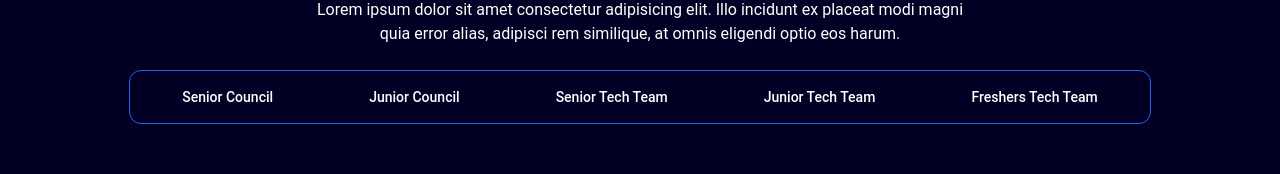
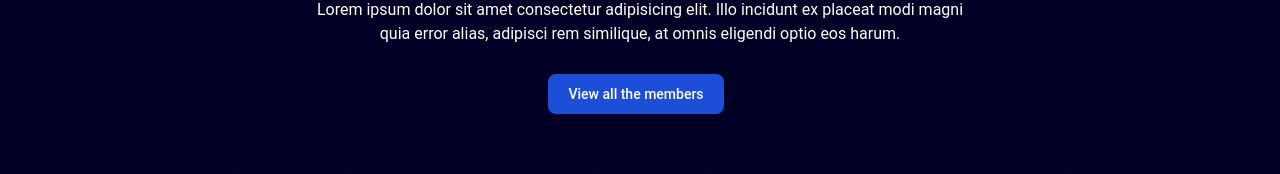
Before and after one commit to namespacecomm/namespace-community-website, a React (Create React App) app: page /team in a window 1280 px wide. Shown: the part 182-356 px from the top of the page. Built offline with nearby package versions, Linux system fonts and the light colour scheme; a web font is replaced by a local one.

Commit message:
added the link of all teams and linktree

```diff
--- a/src/Pages/AllTeams/AllTeams.jsx
+++ b/src/Pages/AllTeams/AllTeams.jsx
@@ -62,15 +62,18 @@ function AllTeams() {
             similique, at omnis eligendi optio eos harum.
           </p>
 
-          <div className="flex items-center justify-center">
-            <div className="flex items-center p-1 border border-blue-600 dark:border-blue-400 rounded-xl">
-            {/* <button
-                className={`px-4 py-2 text-sm font-medium capitalize hover:bg-blue-600 md:py-3 rounded-xl md:px-12 ${activeFilter === "" ? 'bg-blue-600 text-white':'' }`}
-                onClick={() => handleTeamFilter("")}
-              >
-                All
-              </button> */}
-              <button
+           <div className="flex items-center justify-center">
+           <a href="https://drive.google.com/file/d/1A-VyrV37sfBCl9OJ_0FYSlwMsYM-sBvG/view?usp=sharing">
+           <button
+              type="button"
+              className="text-white mt-1 bg-blue-700 font-medium rounded-lg text-sm px-5 py-2.5 text-center mr-2 mb-2"
+            >
+              View all the members
+            </button>
+           </a>
+            {/* <div className="flex items-center p-1 border border-blue-600 dark:border-blue-400 rounded-xl"> */}
+
+              {/* <button
                 className={`px-4 py-2 text-sm font-medium capitalize hover:bg-blue-600 md:py-3 rounded-xl md:px-12 ${activeFilter === "SC" ? 'bg-blue-600 text-white':'' }`}
                 onClick={() => handleTeamFilter("SC")}
               >
@@ -102,9 +105,11 @@ function AllTeams() {
                 onClick={() => handleTeamFilter("FTM")}
               >
                 Freshers Tech Team
-              </button>
-            </div>
+              </button> */}
+            {/* </div> */}
           </div>
+
+
 
           <div className="grid grid-cols-1 gap-10 mt-8 xl:mt-16 md:grid-cols-3 xl:grid-cols-4 xl:gap-20">
             {filterTeam.map((member) => {
--- a/src/Sections/Teams/Teams.jsx
+++ b/src/Sections/Teams/Teams.jsx
@@ -140,12 +140,7 @@ function Teams() {
               </Slider>
             </Carousal>
 
-            <button
-              type="button"
-              className="text-white mt-2 md:mt-10 bg-blue-700 font-medium rounded-lg text-sm px-5 py-2.5 text-center mr-2 mb-2"
-            >
-              View all the members
-            </button>
+
           </section>
         </div>
       </Container>
--- a/src/components/Navbar/Navbar.jsx
+++ b/src/components/Navbar/Navbar.jsx
@@ -125,7 +125,9 @@ function Navbar() {
         </LeftContainer>
         <RightContainer>
         <NavbarLinkContainer>
-        <Button onclick="window.location='https://linktr.ee/nscc_bpit';">Connect with us</Button>
+        <a href="https://linktr.ee/nscc_bpit">
+        <Button>Connect with us</Button>
+        </a>
             <OpenLinksButton
               onClick={() => {
                 setExtendNavbar((curr) => !curr);
```
